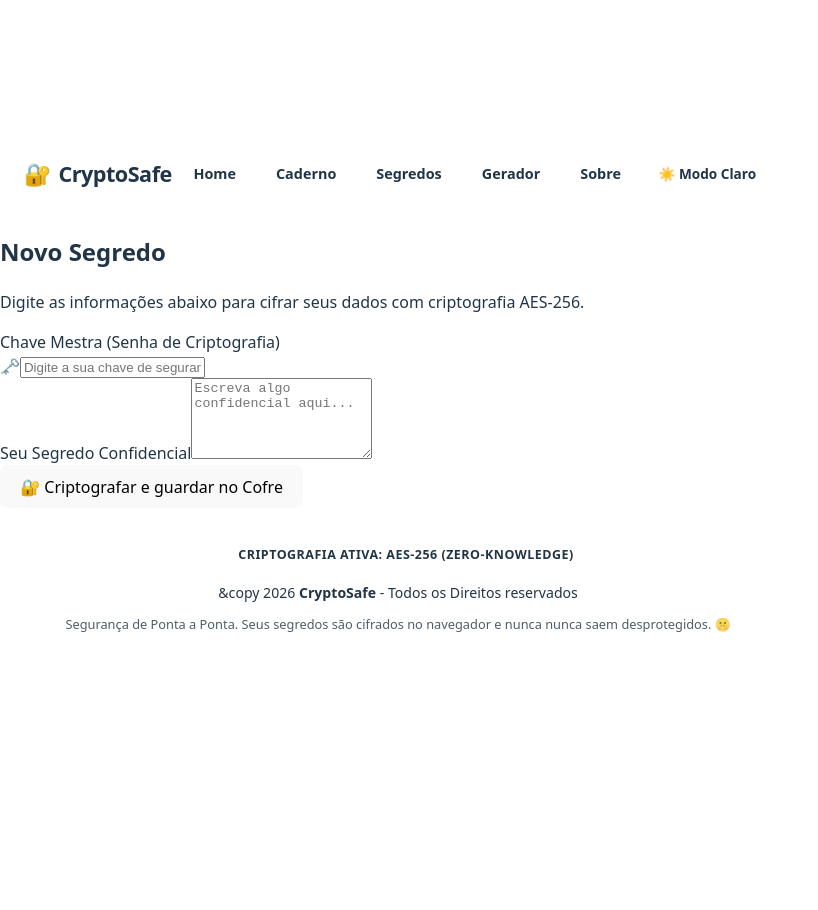
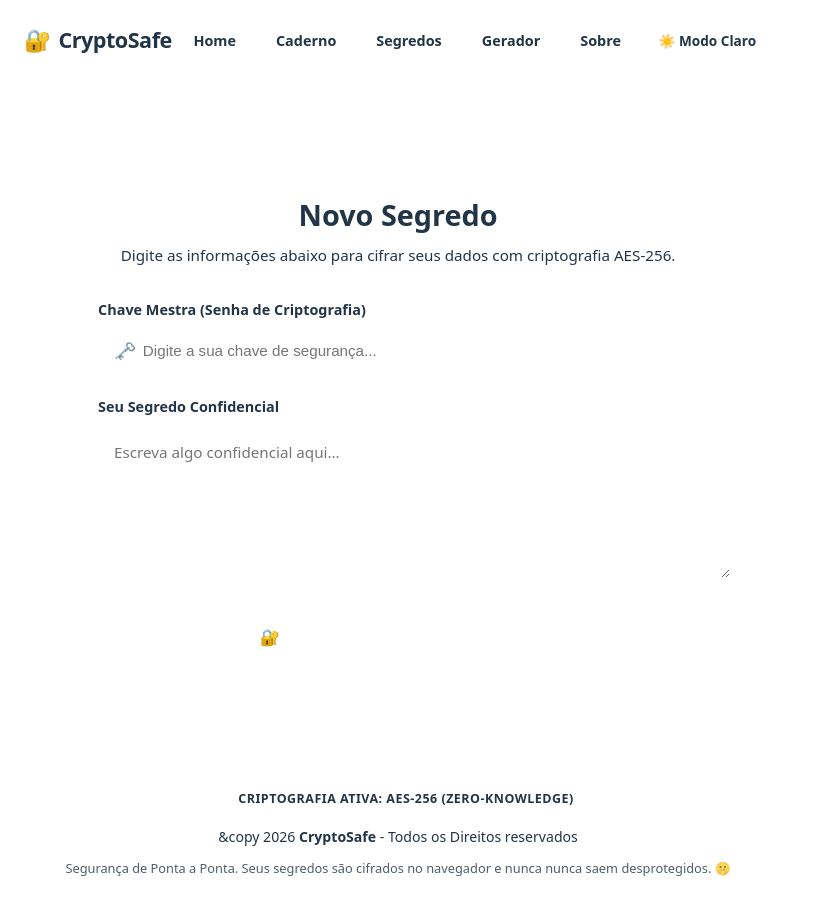
Before and after one commit to Michellfloat/CryptoSafe_teste, a React (Vite) app: page /caderno in a window 1280 px wide. Shown: the whole page, without its empty margins (0-818 px from the left). Before the commit the page ends 800 px from the top, so only its background shows below. Built offline with nearby package versions, Linux system fonts and the light colour scheme.

Commit message:
style:Adicionando o estilo .css do Caderno de Segredos

```diff
--- a/src/pages/CadernoSegredos/CadernoSegredos.jsx
+++ b/src/pages/CadernoSegredos/CadernoSegredos.jsx
@@ -2,6 +2,7 @@ import { zodResolver } from "@hookform/resolvers/zod";
 import { useForm } from "react-hook-form";
 import { toast } from "react-toastify";
 import z from "zod";
+import "./style.css"
 
 const schema = z.object({
     key: z.string().min(4, 'A chave deve ter pelo menos 4 caracteres'),
--- /dev/null
+++ b/src/pages/CadernoSegredos/style.css
@@ -0,0 +1,133 @@
+
+.caderno-container {
+  display: flex;
+  justify-content: center;
+  align-items: center;
+  padding: 3rem 1.5rem;
+}
+
+.vault-form-card {
+  width: 100%;
+  max-width: 600px;
+  background-color: var(--bg-card);
+  border: 1px solid var(--border-vault);
+  border-radius: 16px;
+  padding: 2.5rem;
+  box-shadow: var(--shadow-vault);
+  transition: all 0.3s ease;
+}
+
+.form-header {
+  margin-bottom: 2rem;
+  text-align: center;
+}
+
+.form-header h2 {
+  font-size: 1.8rem;
+  margin-bottom: 0.5rem;
+  color: var(--text-primary);
+}
+
+.form-header p {
+  color: var(--text-secondary);
+  font-size: 0.95rem;
+  margin: 0;
+}
+
+.vault-form {
+  display: flex;
+  flex-direction: column;
+  gap: 1.5rem;
+}
+
+.form-group {
+  display: flex;
+  flex-direction: column;
+  gap: 0.5rem;
+}
+
+.form-group label {
+  font-weight: 600;
+  font-size: 0.9rem;
+  color: var(--text-primary);
+}
+
+.input-wrapper {
+  position: relative;
+  display: flex;
+  align-items: center;
+}
+
+.input-icon {
+  position: absolute;
+  left: 1rem;
+  font-size: 1.1rem;
+  pointer-events: none;
+}
+
+.vault-input {
+  width: 100%;
+  padding: 0.85rem 1rem 0.85rem 2.8rem;
+  background-color: var(--bg-surface);
+  border: 1px solid var(--border-color);
+  border-radius: 10px;
+  color: var(--text-primary);
+  font-size: 0.95rem;
+  outline: none;
+  transition: all 0.2s ease;
+}
+
+.vault-textarea {
+  width: 100%;
+  padding: 1rem;
+  background-color: var(--bg-surface);
+  border: 1px solid var(--border-color);
+  border-radius: 10px;
+  color: var(--text-primary);
+  font-size: 0.95rem;
+  outline: none;
+  resize: vertical;
+  min-height: 120px;
+  font-family: inherit;
+  transition: all 0.2s ease;
+}
+
+.vault-input:focus,
+.vault-textarea:focus {
+  border-color: var(--accent-gold);
+  box-shadow: 0 0 0 3px var(--accent-gold-glow);
+}
+
+.input-error {
+  border-color: var(--accent-danger) !important;
+}
+
+.error-message {
+  color: var(--accent-danger);
+  font-size: 0.82rem;
+  font-weight: 600;
+}
+
+.btn-vault-primary {
+  width: 100%;
+  padding: 1rem;
+  margin-top: 0.5rem;
+  background: linear-gradient(135deg, var(--accent-gold), #d97706);
+  color: #ffffff;
+  border: none;
+  border-radius: 10px;
+  font-size: 1rem;
+  font-weight: 700;
+  cursor: pointer;
+  transition: transform 0.2s ease, box-shadow 0.2s ease;
+  box-shadow: 0 4px 15px var(--accent-gold-glow);
+}
+
+.btn-vault-primary:hover {
+  transform: translateY(-2px);
+  box-shadow: 0 6px 20px var(--accent-gold-glow);
+}
+
+.btn-vault-primary:active {
+  transform: translateY(0);
+}
```
